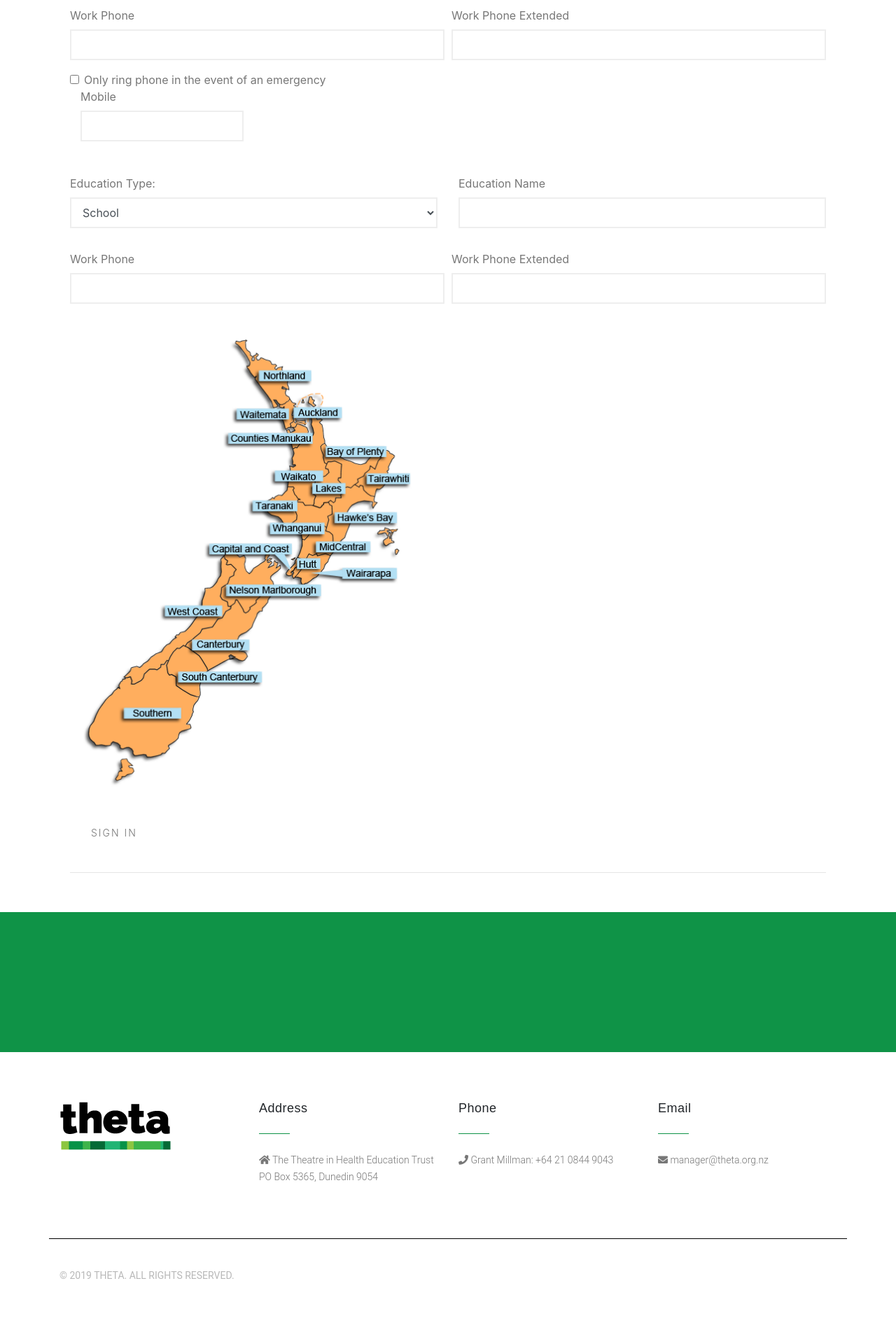
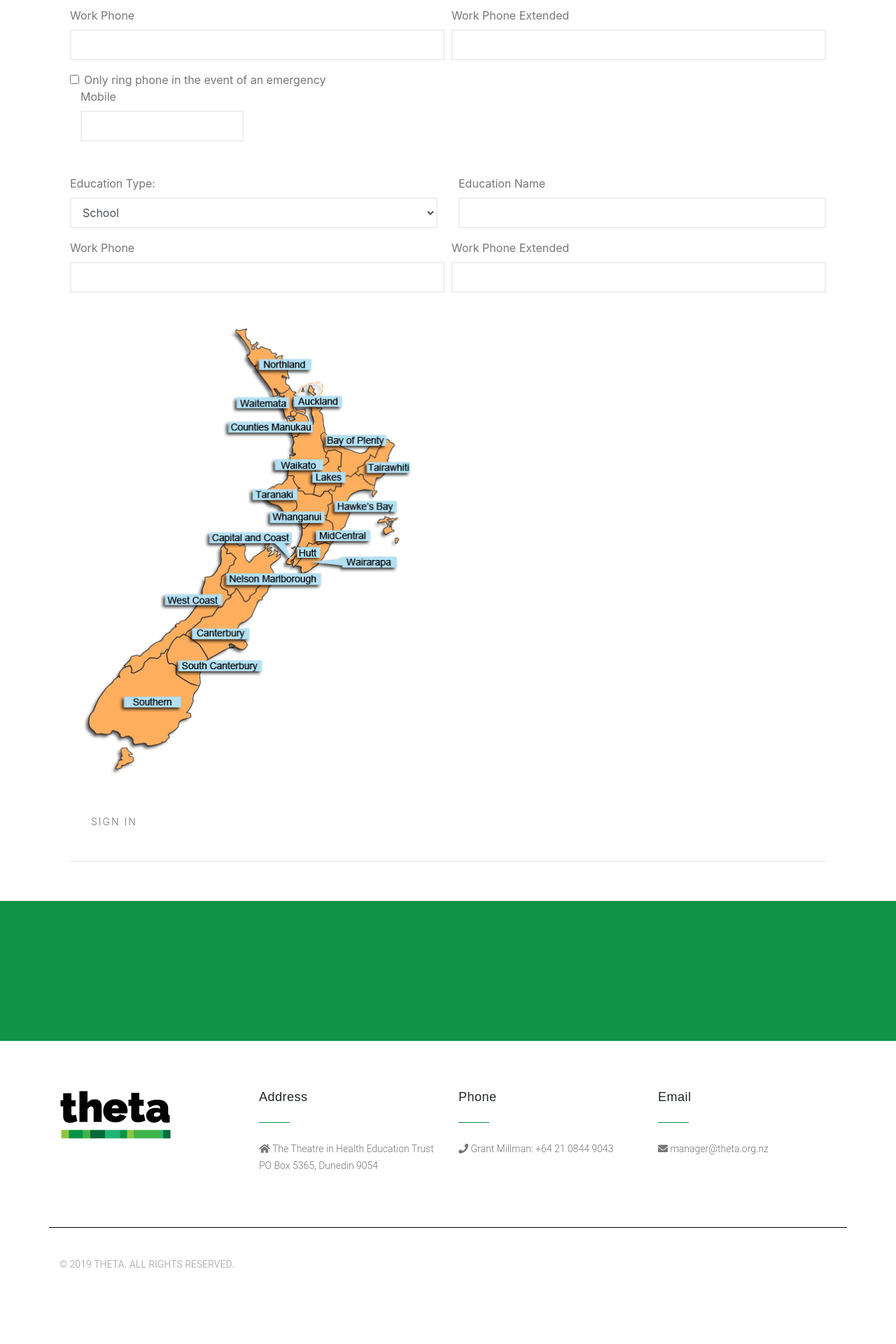
Before and after one commit to thetanewzealand/thetanewzealand.github.io, a Jekyll site: the page built from registration.md, in a window 1280 px wide. Shown: the part 756-2676 px from the top of the page at 70% size. Built offline with Jekyll 4.4.1, drawn with Linux system fonts in a browser that asks for light colours; nearby versions of some CDN libraries.

Commit message:
Adding files

```diff
--- a/_layouts/registration.html
+++ b/_layouts/registration.html
@@ -63,7 +63,7 @@ layout: hero
                     <option>Other</option>
                     </select>
       </div>
-      <div class="form-group col-md-6">
+      <div class="col-sm-6">
             <label for="inputAddress">Education Name</label>
             <input type="text" class="form-control" id="inputAddress" placeholder="">
           </div>
```
